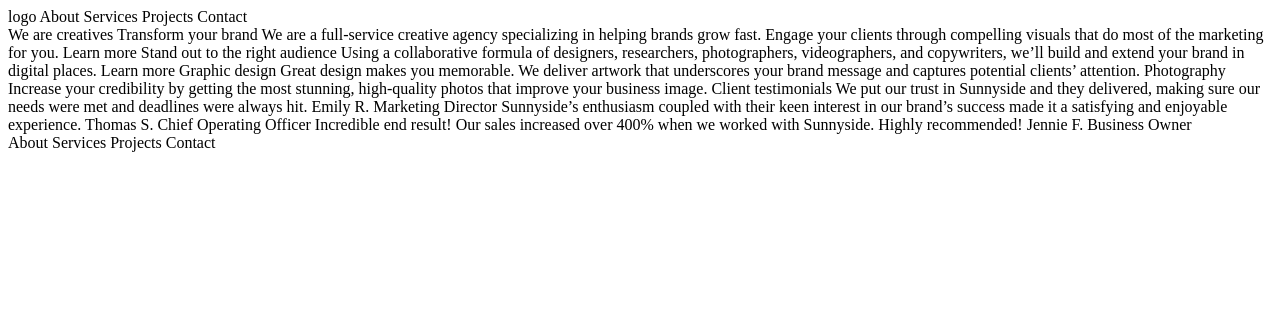
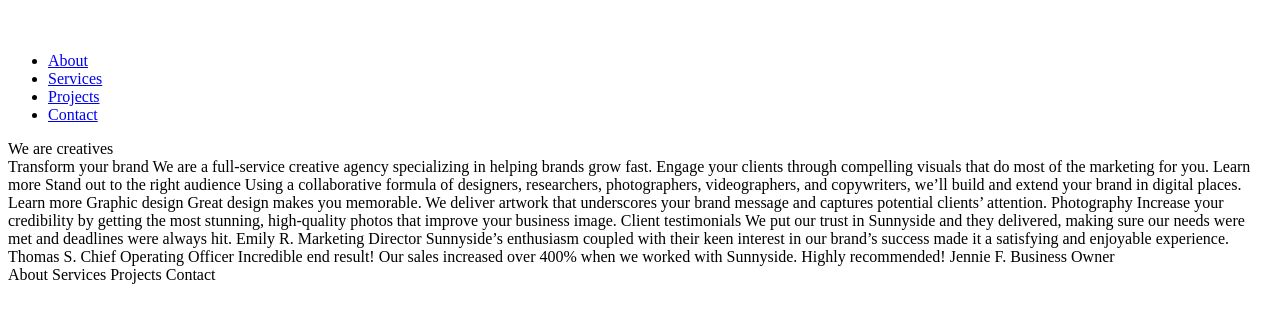
Before and after one commit to aurorelem/sunnyside-agency, a plain HTML site: page index.html in a window 1280 px wide. Drawn offline with Linux system fonts and the light colour scheme.

Commit message:
modif header

```diff
--- a/index.html
+++ b/index.html
@@ -8,17 +8,37 @@
     <link rel="stylesheet" href="styles.css">
 </head>
 <body>
+    <div id="container">
 
-    <header>
-        logo
+        <header>
 
-    About
-    Services
-    Projects
-    Contact
-    </header>
+            <div id="logo">
+                <img src="asset/logoSunnyTravel.svg" alt="logo Sunnyside">
+            </div>
 
-    We are creatives
+            <div id="wrap">
+                <ul class="navbar">
+                    <li><a href="about">About</a></li>
+                    <li><a href="services">Services</a></li>
+                    <li><a href="projets">Projects</a></li>
+                    <li><a href="contact">Contact</a></li>
+                    </li>
+                </ul>
+
+            </div>
+
+
+
+
+
+
+        We are creatives
+
+        </header>
+
+        <section></section>
+
+
 
     Transform your brand
 
@@ -59,5 +79,6 @@
     Projects
     Contact
     </footer>
+    </div>
 </body>
 </html>
```
